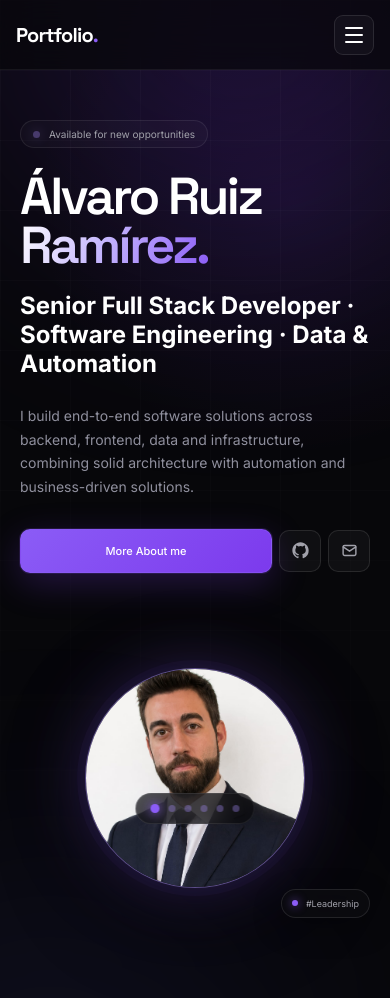
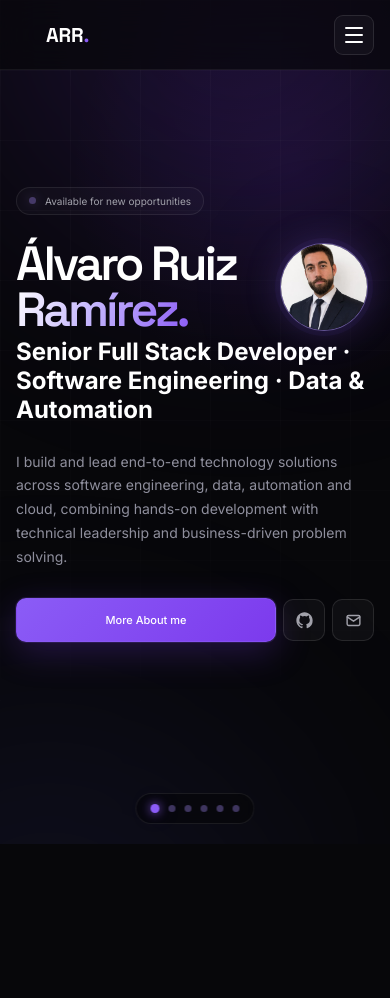
Before and after one commit to Binteak/portfolio, a Vue app: page / in a window 390 px wide. After the commit the page ends 844 px from the top, so only its background shows below. Built offline with nearby package versions, Linux system fonts and the light colour scheme.

Commit message:
update css and hero image

```diff
--- a/src/app/components/Hero/Hero.css
+++ b/src/app/components/Hero/Hero.css
@@ -3,7 +3,6 @@
 ========================================================= */
 
 .hero {
-  min-height: 100vh;
   position: relative;
   z-index: 2;
 
@@ -15,6 +14,7 @@
   display: grid;
   grid-template-columns: 1.15fr 0.85fr;
   align-items: center;
+
   gap: 60px;
 
   padding-bottom: 80px;
@@ -49,6 +49,7 @@
   background: rgba(255, 255, 255, 0.025);
 
   color: #a1a1aa;
+
   font-size: 12px;
 }
 
@@ -92,12 +93,15 @@
 .hero h1 {
   max-width: 780px;
 
+  margin: 0;
+
   font-family: 'Space Grotesk', sans-serif;
 
   font-size: clamp(58px, 7vw, 100px);
   line-height: 0.95;
 
   letter-spacing: -5px;
+
   font-weight: 600;
 }
 
@@ -144,6 +148,7 @@
 .hero-actions {
   display: flex;
   align-items: center;
+
   gap: 12px;
 
   margin-top: 34px;
@@ -157,16 +162,20 @@
 .primary-button,
 .social-button {
   display: inline-flex;
+
   align-items: center;
   justify-content: center;
+
   gap: 10px;
 
   min-height: 48px;
+
   padding: 13px 18px;
 
   border-radius: 10px;
 
   font-family: inherit;
+
   font-size: 13px;
   font-weight: 500;
 
@@ -272,6 +281,7 @@
   height: 500px;
 
   display: flex;
+
   align-items: center;
   justify-content: center;
 }
@@ -305,7 +315,8 @@
     inset 0 0 70px rgba(139, 92, 246, 0.08),
     0 0 80px rgba(139, 92, 246, 0.08);
 
-  animation: float 7s ease-in-out infinite;
+  animation:
+    float 7s ease-in-out infinite;
 }
 
 .orb-two {
@@ -358,6 +369,7 @@
 
 .code-card {
   position: relative;
+
   z-index: 2;
 
   width: 300px;
@@ -365,6 +377,7 @@
   padding: 18px;
 
   border: 1px solid rgba(255, 255, 255, 0.1);
+
   border-radius: 14px;
 
   background: rgba(13, 13, 18, 0.72);
@@ -404,6 +417,7 @@
 
 .code-header {
   display: flex;
+
   gap: 6px;
 
   margin-bottom: 22px;
@@ -425,13 +439,17 @@
 
 .code-content {
   display: flex;
+
   flex-direction: column;
+
   gap: 8px;
 
   color: #a1a1aa;
 
   font-family: monospace;
+
   font-size: 13px;
+
   line-height: 1.5;
 }
 
@@ -465,8 +483,11 @@
   transform: translateX(-50%);
 
   display: flex;
+
   flex-direction: column;
+
   align-items: center;
+
   gap: 10px;
 
   color: #52525b;
@@ -474,6 +495,7 @@
   font-size: 10px;
 
   text-transform: uppercase;
+
   letter-spacing: 2px;
 }
 
@@ -490,13 +512,14 @@
 
 
 /* =========================================================
-   PROFILE IMAGE
+   DESKTOP PROFILE
 ========================================================= */
 
 .hero-profile {
   position: relative;
 
   display: flex;
+
   align-items: center;
   justify-content: center;
 
@@ -511,12 +534,16 @@
 
 .profile-frame {
   position: relative;
+
   z-index: 2;
 
   width: 340px;
   height: 340px;
 
+  flex-shrink: 0;
+
   border-radius: 50%;
+
   overflow: hidden;
 
   border: 1px solid rgba(167, 139, 250, 0.5);
@@ -536,6 +563,7 @@
   display: block;
 
   object-fit: cover;
+
   object-position: center;
 
   filter: saturate(0.9);
@@ -581,11 +609,13 @@
   0%,
   100% {
     transform: scale(0.9);
+
     opacity: 0.5;
   }
 
   50% {
     transform: scale(1.1);
+
     opacity: 0.8;
   }
 }
@@ -604,12 +634,15 @@
   bottom: 65px;
 
   display: flex;
+
   align-items: center;
+
   gap: 8px;
 
   padding: 10px 14px;
 
   border: 1px solid rgba(255, 255, 255, 0.1);
+
   border-radius: 100px;
 
   background: rgba(12, 12, 16, 0.8);
@@ -640,13 +673,27 @@
 
 
 /* =========================================================
-   RESPONSIVE
+   MOBILE TITLE
+   Hidden by default
+========================================================= */
+
+.hero-mobile-title {
+  display: none;
+}
+
+.hero-mobile-profile {
+  display: none;
+}
+
+
+/* =========================================================
+   TABLET
 ========================================================= */
 
 @media (max-width: 850px) {
 
   .hero {
-    width: min(100% - 32px, 600px);
+    width: min(calc(100% - 32px), 600px);
 
     grid-template-columns: 1fr;
 
@@ -656,6 +703,7 @@
 
   .hero h1 {
     font-size: clamp(55px, 15vw, 82px);
+
     letter-spacing: -4px;
   }
 
@@ -711,6 +759,7 @@
 
   .status {
     margin-top: 45px;
+
     margin-bottom: 24px;
 
     font-size: 10px;
@@ -720,13 +769,113 @@
 
 
   /* -------------------------------------------------------
-     TITLE
+     MOBILE TITLE + PHOTO
   ------------------------------------------------------- */
 
-  .hero h1 {
-    font-size: clamp(48px, 14vw, 65px);
+  .hero-mobile-title {
+    display: flex;
+
+    align-items: center;
+
+    justify-content: space-between;
+
+    gap: 14px;
+
+    width: 100%;
+  }
+
+  .hero-mobile-title h1 {
+    flex: 1;
+
+    min-width: 0;
+
+    max-width: none;
+
+    margin: 0;
+
+    font-size: clamp(44px, 13vw, 65px);
+
+    line-height: 0.95;
 
     letter-spacing: -3px;
+  }
+
+
+  /* -------------------------------------------------------
+     MOBILE PROFILE
+  ------------------------------------------------------- */
+
+  .hero-mobile-profile {
+    position: relative;
+
+    display: flex;
+
+    align-items: center;
+
+    justify-content: center;
+
+    width: 125px;
+    height: 125px;
+
+    flex: 0 0 125px;
+
+    z-index: 4;
+  }
+
+  .hero-mobile-profile .profile-glow {
+    position: absolute;
+
+    width: 105px;
+    height: 105px;
+
+    z-index: 0;
+
+    pointer-events: none;
+  }
+
+  .hero-mobile-profile .profile-frame {
+    position: relative;
+
+    z-index: 2;
+
+    width: 105px;
+    height: 105px;
+
+    flex-shrink: 0;
+
+    border-radius: 50%;
+
+    overflow: hidden;
+
+    border: 1px solid rgba(167, 139, 250, 0.55);
+
+    background: #111116;
+
+    box-shadow:
+      0 0 0 5px rgba(139, 92, 246, 0.05),
+      0 0 35px rgba(139, 92, 246, 0.25);
+  }
+
+  .hero-mobile-profile .profile-frame img {
+    display: block;
+
+    width: 100%;
+    height: 100%;
+
+    object-fit: cover;
+
+    object-position: center;
+
+    opacity: 1;
+
+    visibility: visible;
+  }
+
+
+  /* Hide desktop profile */
+
+  .hero-profile {
+    display: none;
   }
 
 
@@ -807,36 +956,6 @@
     width: 18px;
     height: 18px;
   }
-
-
-  /* -------------------------------------------------------
-     PROFILE
-  ------------------------------------------------------- */
-
-  .hero-profile {
-    height: 330px;
-
-    margin-top: 45px;
-  }
-
-  .profile-frame {
-    width: 240px;
-    height: 240px;
-  }
-
-  .profile-glow {
-    width: 200px;
-    height: 200px;
-  }
-
-  .profile-badge {
-    right: 2%;
-    bottom: 15px;
-
-    padding: 9px 12px;
-
-    font-size: 10px;
-  }
 }
 
 
@@ -847,38 +966,73 @@
 @media (max-width: 500px) {
 
   .hero {
+    width: calc(100% - 32px);
+
     padding-top: 70px;
+
+    padding-bottom: 60px;
   }
 
 
-  /* STATUS */
+  /* -------------------------------------------------------
+     STATUS
+  ------------------------------------------------------- */
 
   .status {
     margin-top: 50px;
+
+    margin-bottom: 22px;
 
     font-size: 10px;
   }
 
 
-  /* TITLE */
+  /* -------------------------------------------------------
+     TITLE + PHOTO
+  ------------------------------------------------------- */
 
-  .hero h1 {
-    font-size: 52px;
+  .hero-mobile-title {
+    gap: 10px;
+  }
+
+  .hero-mobile-title h1 {
+    font-size: 48px;
 
     letter-spacing: -3px;
+
+    line-height: 0.95;
+  }
+
+  .hero-mobile-profile {
+    width: 100px;
+    height: 100px;
+
+    flex-basis: 100px;
+  }
+
+  .hero-mobile-profile .profile-frame {
+    width: 88px;
+    height: 88px;
+  }
+
+  .hero-mobile-profile .profile-glow {
+    width: 85px;
+    height: 85px;
   }
 
 
-  /* DESCRIPTION */
+  /* -------------------------------------------------------
+     DESCRIPTION
+  ------------------------------------------------------- */
 
   .hero-description {
     font-size: 14px;
   }
 
 
-  /* ACTIONS
-     Keep everything on ONE line
-  */
+  /* -------------------------------------------------------
+     ACTIONS
+  ------------------------------------------------------- */
 
   .hero-actions {
     flex-direction: row;
@@ -916,35 +1070,18 @@
   }
 
 
-  /* PROFILE */
+  /* -------------------------------------------------------
+     DESKTOP PROFILE
+  ------------------------------------------------------- */
 
   .hero-profile {
-    height: 300px;
-
-    margin-top: 35px;
-  }
-
-  .profile-frame {
-    width: 220px;
-    height: 220px;
-  }
-
-  .profile-glow {
-    width: 180px;
-    height: 180px;
-  }
-
-  .profile-badge {
-    right: 0;
-    bottom: 10px;
-
-    padding: 8px 10px;
-
-    font-size: 9px;
+    display: none;
   }
 
 
-  /* DECORATION */
+  /* -------------------------------------------------------
+     DECORATION
+  ------------------------------------------------------- */
 
   .hero-decoration {
     height: 280px;
@@ -969,3 +1106,48 @@
     width: 250px;
   }
 }
+
+
+/* =========================================================
+   VERY SMALL MOBILE
+========================================================= */
+
+@media (max-width: 380px) {
+
+  .hero {
+    width: calc(100% - 28px);
+  }
+
+  .hero-mobile-title {
+    gap: 8px;
+  }
+
+  .hero-mobile-title h1 {
+    font-size: 43px;
+
+    letter-spacing: -2.5px;
+  }
+
+  .hero-mobile-profile {
+    width: 88px;
+    height: 88px;
+
+    flex-basis: 88px;
+  }
+
+  .hero-mobile-profile .profile-frame {
+    width: 78px;
+    height: 78px;
+  }
+
+  .hero-mobile-profile .profile-glow {
+    width: 75px;
+    height: 75px;
+  }
+
+  .status {
+    font-size: 9px;
+
+    padding: 6px 10px;
+  }
+}
--- a/src/app/components/Hero/Hero.vue
+++ b/src/app/components/Hero/Hero.vue
@@ -9,11 +9,11 @@ import profileImage from '../../../assets/images/profile.jpeg'
 defineEmits(['navigate'])
 
 const profileTags = [
-  '#TechLead',
-  '#Leadership',
-  '#ProblemSolving',
+    '#TechLeadership',
   '#FullStack',
-  '#Automation'
+  '#Data',
+  '#Automation',
+  '#ProblemSolving'
 ]
 
 const currentTag = ref(0)
@@ -42,21 +42,41 @@ onUnmounted(() => {
         Available for new opportunities
       </div>
 
-      <h1>
+      <!-- <h1>
         Álvaro Ruiz
         <span class="gradient-text">Ramírez.</span>
-      </h1>
+      </h1> -->
+      <div class="hero-mobile-title">
 
-  &nbsp;
+  <h1>
+    Álvaro Ruiz
+    <span class="gradient-text">Ramírez.</span>
+  </h1>
+
+  <div class="hero-mobile-profile">
+    <div class="profile-glow"></div>
+
+    <div class="profile-frame">
+      <img
+        :src="profileImage"
+        alt="Álvaro Ruiz Ramírez"
+      />
+    </div>
+  </div>
+
+</div>
+
+
 
       <h2>
         Senior Full Stack Developer · Software Engineering · Data & Automation
       </h2>
 
       <p class="hero-description">
-        I build end-to-end software solutions across backend,
-        frontend, data and infrastructure, combining solid
-        architecture with automation and business-driven solutions.
+        I build and lead end-to-end technology solutions across
+  software engineering, data, automation and cloud, combining
+  hands-on development with technical leadership and
+  business-driven problem solving.
       </p>
 
       <!-- <div class="hero-actions">
--- a/src/app/components/Navbar/Navbar.css
+++ b/src/app/components/Navbar/Navbar.css
@@ -41,12 +41,13 @@
   background: transparent;
 
   color: #ffffff;
+  margin-left:30px;
 
   font-family: 'Space Grotesk', sans-serif;
   font-size: 20px;
   font-weight: 700;
 
-  letter-spacing: -0.8px;
+  letter-spacing: -0.2px;
 
   cursor: pointer;
 }
--- a/src/app/components/Navbar/Navbar.vue
+++ b/src/app/components/Navbar/Navbar.vue
@@ -33,7 +33,7 @@ function toggleMenu() {
       class="logo"
       @click="navigate('home')"
     >
-      Portfolio<span>.</span>
+      ARR<span>.</span>
     </button>
 
 
--- a/src/app/views/About/About.css
+++ b/src/app/views/About/About.css
@@ -281,6 +281,7 @@
   padding-top: 30px;
 
   border-top: 1px solid rgba(255, 255, 255, 0.07);
+   padding-bottom: 100px;
 }
 
 .about-footer .section-label {
--- a/src/app/views/About/About.vue
+++ b/src/app/views/About/About.vue
@@ -18,7 +18,12 @@
       </h1>
 
       <p class="about-description">
-        I'm an IT professional with 7+ years of experience in software development and technology projects within the financial and regulatory sector. I've led multiple teams, coordinated delivery, and delegated responsibilities across planning, roadmaps, and execution, working closely with stakeholders to ensure projects are delivered on time and to a high standard.
+        I'm a Senior technology consultant and Full Stack Developer with
+  7+ years of experience delivering software, data and automation
+  solutions across financial and regulatory environments. I've led
+  teams, coordinated delivery and delegated responsibilities across
+  planning, roadmaps and execution, working closely with stakeholders
+  to turn complex requirements into reliable technology solutions.
       </p>
 
 
@@ -37,11 +42,10 @@
           </h3>
 
           <p>
-            A Senior Full Stack Developer focused on building
-            reliable, scalable and modern software solutions.
-            I enjoy working across the entire development
-            lifecycle, from architecture and backend systems
-            to frontend applications and deployment.
+             A Senior technology consultant and Full Stack Developer who
+  combines hands-on engineering with technical leadership.
+  I enjoy understanding complex problems, defining practical
+  solutions and helping teams turn them into reliable software.
           </p>
 
         </div>
@@ -58,10 +62,10 @@
           </h3>
 
           <p>
-            I design and develop end-to-end applications,
-            combining Full Stack development, software
-            architecture, automation and data-driven solutions
-            to solve real business problems.
+            I design and develop end-to-end solutions across frontend,
+  backend, data and automation, while contributing to
+  architecture, application modernisation, DevOps and
+  technical delivery.
           </p>
 
         </div>
@@ -87,7 +91,7 @@
     <div>
       <strong>Full Stack</strong>
       <p>
-                Backend, APIs & Frontend
+        Angular, Python & APIs
       </p>
     </div>
   </div>
@@ -99,9 +103,9 @@
     </span>
 
     <div>
-              <strong>Architecture</strong>
+      <strong>Data & Analytics</strong>
       <p>
-                Microservices & Solutions
+        PySpark, Databricks & Power BI
       </p>
     </div>
   </div>
@@ -113,9 +117,9 @@
     </span>
 
     <div>
-              <strong>Data & Automation</strong>
+      <strong>Automation & Regulatory</strong>
       <p>
-                Data-driven processes
+        Banking, Risk & Regulatory
       </p>
     </div>
   </div>
@@ -127,9 +131,9 @@
     </span>
 
     <div>
-              <strong>DevOps</strong>
+      <strong>DevOps & Quality</strong>
       <p>
-                CI/CD, Docker & OpenShift
+        CI/CD, OpenShift & Code Quality
       </p>
     </div>
   </div>
@@ -148,15 +152,19 @@
         </div>
 
         <p>
-          Throughout my career I've taken on technical
-          leadership responsibilities and worked on strategic
-          projects involving credit risk, climate risk,
-          process automation and scoring models.
+    I enjoy working at the intersection of technology, business
+    and people. Beyond writing code, I focus on understanding
+    the problem, structuring the solution and helping teams
+    deliver it effectively.
   </p>
-        <p>&nbsp;&nbsp;&nbsp;&nbsp;&nbsp;&nbsp;&nbsp;&nbsp;&nbsp;&nbsp;</p>
-         <p>&nbsp;&nbsp;&nbsp;&nbsp;&nbsp;&nbsp;&nbsp;&nbsp;&nbsp;&nbsp;</p>
-          <p>&nbsp;&nbsp;&nbsp;&nbsp;&nbsp;&nbsp;&nbsp;&nbsp;&nbsp;&nbsp;</p>
-           <p>&nbsp;&nbsp;&nbsp;&nbsp;&nbsp;&nbsp;&nbsp;&nbsp;&nbsp;&nbsp;</p>
+ <br>
+  <p>
+    I've taken on technical leadership responsibilities,
+    coordinated delivery and worked closely with stakeholders
+    across complex enterprise environments.
+  </p>
+
+
       </div>
 
     </div>
--- a/src/app/views/Experience/Experience.vue
+++ b/src/app/views/Experience/Experience.vue
@@ -4,6 +4,8 @@ import eyLogo from '../../../assets/logos/ey.jpg'
 import quentalLogo from '../../../assets/logos/quental.jpg'
 import santanderLogo from '../../../assets/logos/santander.jpg'
 import bbvaLogo from '../../../assets/logos/bbva.jpg'
+import liberbankLogo from '../../../assets/logos/liberbank.jpg'
+
 
 const experiences = [
   {
@@ -26,19 +28,70 @@ const experiences = [
 
     projects: [
       {
+  client: 'BBVA',
+  logo: bbvaLogo,
+  title: 'Backstop Audit Automation',
+  description:
+    'Development and automation of audit processes for the Backstop regulatory framework, using Python and PySpark to process and transform large datasets. Worked within BBVA’s AWS ADA environment to access and process data, reducing manual effort and improving the efficiency and traceability of audit workflows.',
+  technologies: [
+    'Python',
+    'PySpark',
+    'FastAPI',
+    'Angular',
+    'SQL',
+    'AWS',
+    'Automation'
+  ]
+},
+    {
+  client: 'BBVA',
+  logo: bbvaLogo,
+  title: 'Audit Reporting & Power BI',
+  description:
+    'Development of data processing and reporting solutions for audit activities, working with data from BBVA’s AWS ADA environment and using PySpark to transform and analyse datasets before generating Power BI dashboards and visualisations for audit analysis and decision-making.',
+  technologies: [
+    'Python',
+    'PySpark',
+    'Power BI',
+    'AWS',
+    'SQL',
+    'Data Processing',
+    'Data Visualisation'
+  ]
+},
+      {
+  client: 'Banco Santander',
+  logo: santanderLogo,
+  title: 'Application Modernisation',
+  description:
+    'Modernisation of existing applications, migrating frontend components to newer Angular versions and developing new backend services with Python and FastAPI. Worked with Databricks for data processing and followed the project CI/CD process through pull requests, Gluon-based component templates, SonarQube and Fortify quality checks, container image generation and deployment management on Red Hat OpenShift. Also worked with application secrets and environment configuration within OpenShift workflows.',
+  technologies: [
+    'Angular',
+    'Python',
+    'FastAPI',
+    'Databricks',
+    'Red Hat OpenShift',
+    'Gluon',
+    'SonarQube',
+    'Fortify',
+    'CI/CD'
+  ]
+},
+      {
         client: 'Banco Santander',
         logo: santanderLogo,
         title: 'Credit Risk & EBA Regulatory',
         description:
-          'Development of technological solutions for credit risk and regulatory reporting, working with critical financial processes and enterprise environments.',
+          'Development of internal Full Stack applications for credit risk and EBA regulatory reporting, working with critical financial processes and enterprise environments. Successfully delivered three applications across four consecutive regulatory cycles, leading a team of three people for one year.',
         technologies: [
           'Python',
-          'PySpark',
+          'Django REST Framework',
           'Angular',
           'SQL',
-          'Power BI'
+          'Oracle',
         ]
       },
+
       {
         client: 'Banco Santander',
         logo: santanderLogo,
@@ -49,23 +102,25 @@ const experiences = [
           'Python',
           'PySpark',
           'SQL',
-          'Data'
+          'Oracle',
+          'Data Processing'
         ]
       },
+
+
       {
-        client: 'BBVA',
-        logo: bbvaLogo,
-        title: 'Audit Automation',
+        client: 'Liberbank',
+        logo: liberbankLogo,
+        title: 'Liberbank – Unicaja Integration',
         description:
-          'Development and automation of audit processes, creating technological solutions to reduce manual work and improve operational efficiency.',
+          'Development of credit scoring models using SAS as part of the technological and data integration activities related to the Liberbank and Unicaja merger, supporting the integration of banking systems and credit risk processes.',
         technologies: [
-          'Python',
-          'FastAPI',
-          'Angular',
-          'Power BI',
-          'Automation'
+          'SAS',
+          'Credit Risk',
+          'Scoring',
+          'Banking Integration'
         ]
-      }
+      },
     ],
 
     description:
--- a/src/app/views/Projects/Projects.vue
+++ b/src/app/views/Projects/Projects.vue
@@ -111,6 +111,9 @@ const projects = [
     </div>
 
   </article>
+ <br>
+ <br>
+ <br>
 
 </div>
 
--- a/src/app/views/TechStack/TechStack.vue
+++ b/src/app/views/TechStack/TechStack.vue
@@ -12,55 +12,80 @@ const technologyGroups = [
       'SCSS'
     ]
   },
+
   {
     title: 'Backend & APIs',
     technologies: [
       'Python',
+      'FastAPI',
       'Django',
-      'FastAPI',
-      'PySpark',
+      'Django REST Framework',
       'REST APIs'
     ]
   },
+
   {
-    title: 'Data & Databases',
+    title: 'Data & Analytics',
     technologies: [
-      'PostgreSQL',
-      'SQL',
-      'Power BI'
+      'PySpark',
+      'Databricks',
+      'Power BI',
+      'Data Processing',
+      'Data Visualisation',
+      'Machine Learning'
     ]
   },
+
   {
-    title: 'DevOps & Cloud',
+    title: 'Databases',
     technologies: [
+      'Oracle',
+      'PostgreSQL',
+      'SQL'
+    ]
+  },
+
+  {
+    title: 'Cloud & DevOps',
+    technologies: [
+      'AWS',
+      'Red Hat OpenShift',
       'Docker',
       'Git',
-      'CI/CD',
-      'Red Hat OpenShift'
+      'CI/CD'
     ]
   },
-  {
-    title: 'Architecture',
-    technologies: [
-      'Microservices',
-      'Software Architecture',
-      'System Design'
-    ]
-  },
+
   {
     title: 'Code Quality & Security',
     technologies: [
       'SonarQube',
       'Fortify',
-      'Secure Development',
-      'Code Quality'
+      'Unit Testing',
+      'Integration Testing',
+      'Secure Development'
     ]
   },
+
   {
-    title: 'Automation',
+    title: 'Architecture & Engineering',
+    technologies: [
+      'Software Architecture',
+      'Application Modernisation',
+      'System Design',
+      'Gluon'
+    ]
+  },
+
+  {
+    title: 'Automation & Regulatory',
     technologies: [
       'Process Automation',
-      'Data Automation'
+      'Data Automation',
+      'Credit Risk',
+      'EBA Regulatory',
+      'Climate Risk',
+      'Credit Scoring'
     ]
   }
 ]
```
Also changed, not shown: src/app/views/Projects/Projects.css (+28 -4 lines), src/assets/logos/liberbank.jpg (added). Lines whose indentation alone changed are shown as unchanged.
